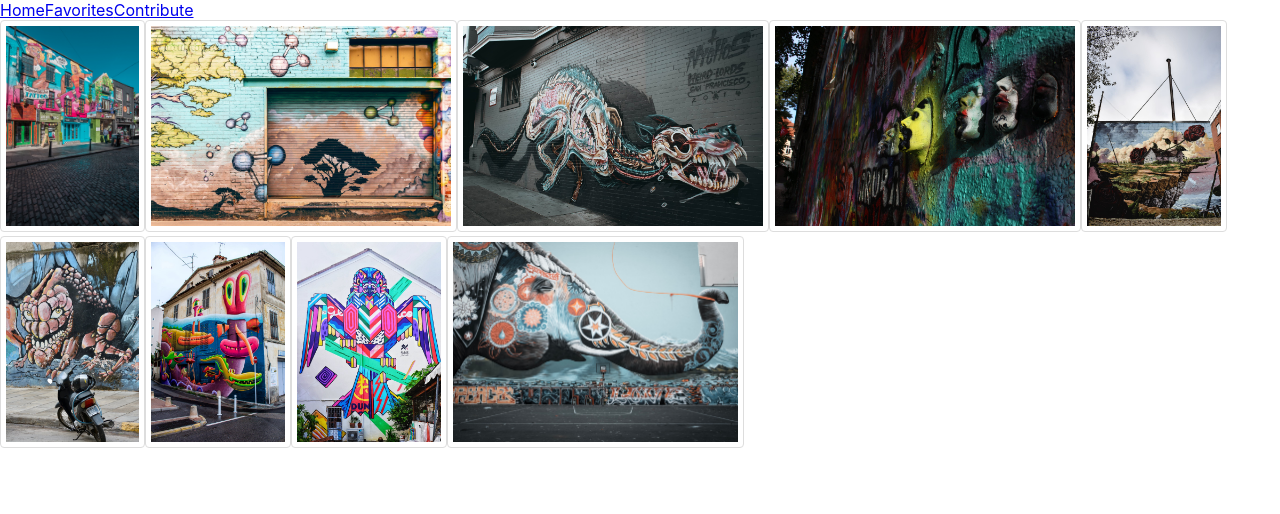
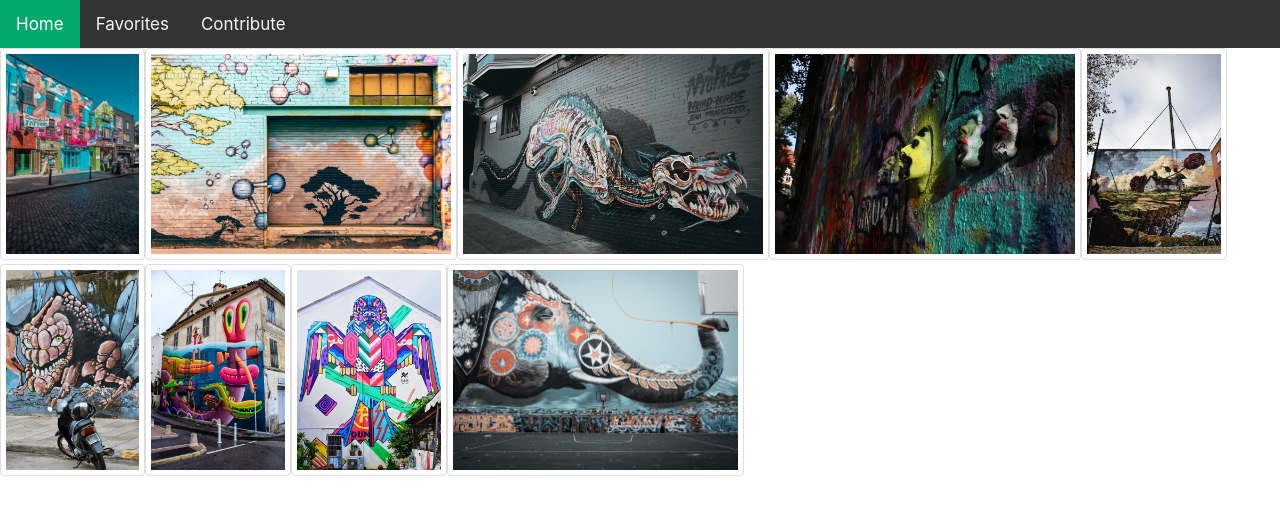
Before and after one commit to jkap100/streetwise, a React (Create React App) app: page / in a window 1280 px wide. Shown: the top 514 px of the page. Built offline with nearby package versions, Linux system fonts and the light colour scheme; data requests are answered from the project's data file.

Commit message:
added-navbar-style

```diff
--- a/src/NavBar.js
+++ b/src/NavBar.js
@@ -3,7 +3,7 @@
 
 function NavBar() {
   return (
-    <nav>
+    <nav className="topnav">
       <NavLink exact to="/">
         Home
       </NavLink>
--- a/src/index.css
+++ b/src/index.css
@@ -40,3 +40,31 @@
   display: flex;
   flex-wrap: wrap;
 }
+
+/* Add a black background color to the top navigation */
+.topnav {
+  background-color: #333;
+  overflow: hidden;
+}
+
+/* Style the links inside the navigation bar */
+.topnav a {
+  float: left;
+  color: #f2f2f2;
+  text-align: center;
+  padding: 14px 16px;
+  text-decoration: none;
+  font-size: 17px;
+}
+
+/* Change the color of links on hover */
+.topnav a:hover {
+  background-color: #ddd;
+  color: black;
+}
+
+/* Add a color to the active/current link */
+.topnav a.active {
+  background-color: #04aa6d;
+  color: white;
+}
```
